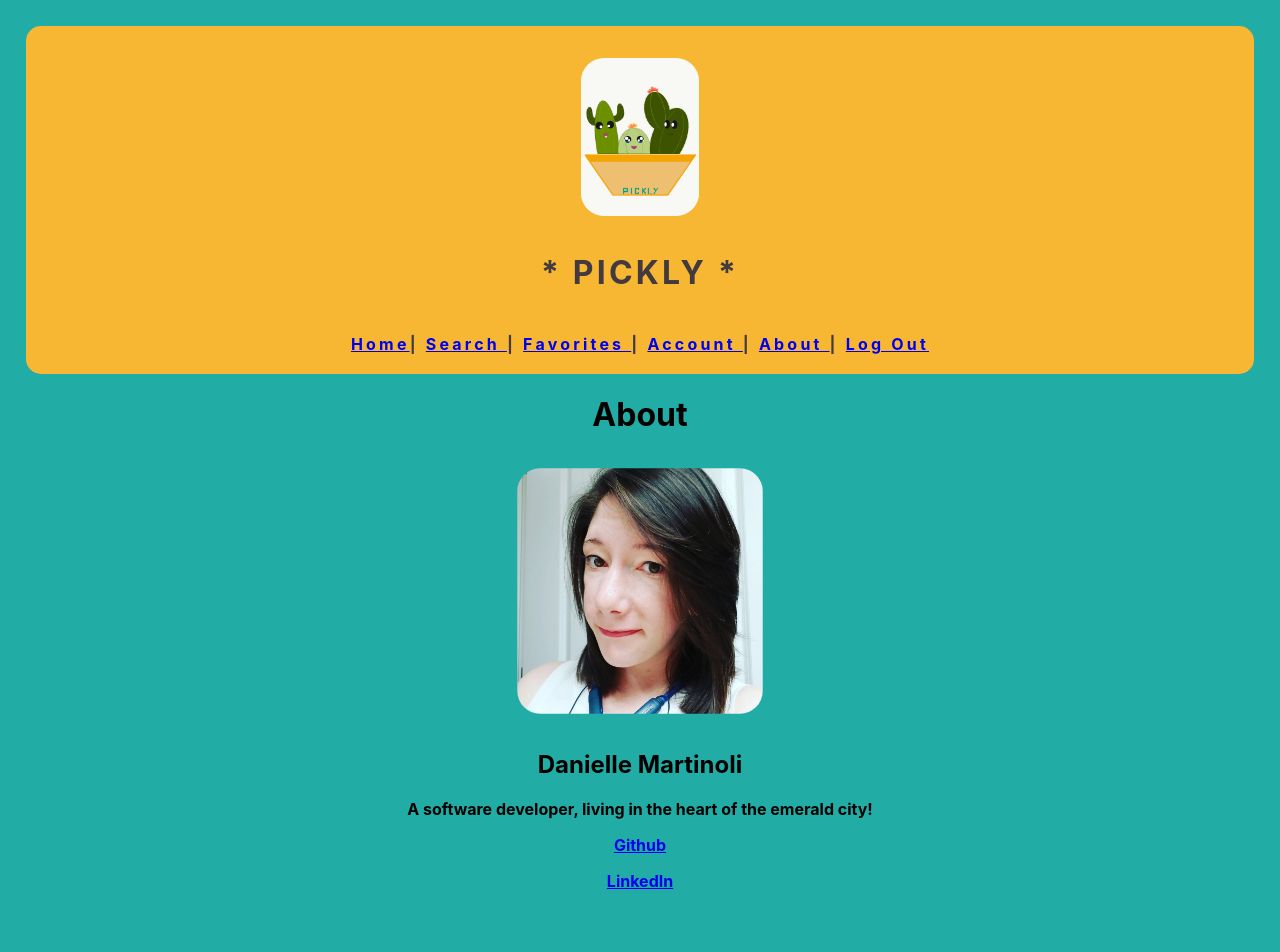
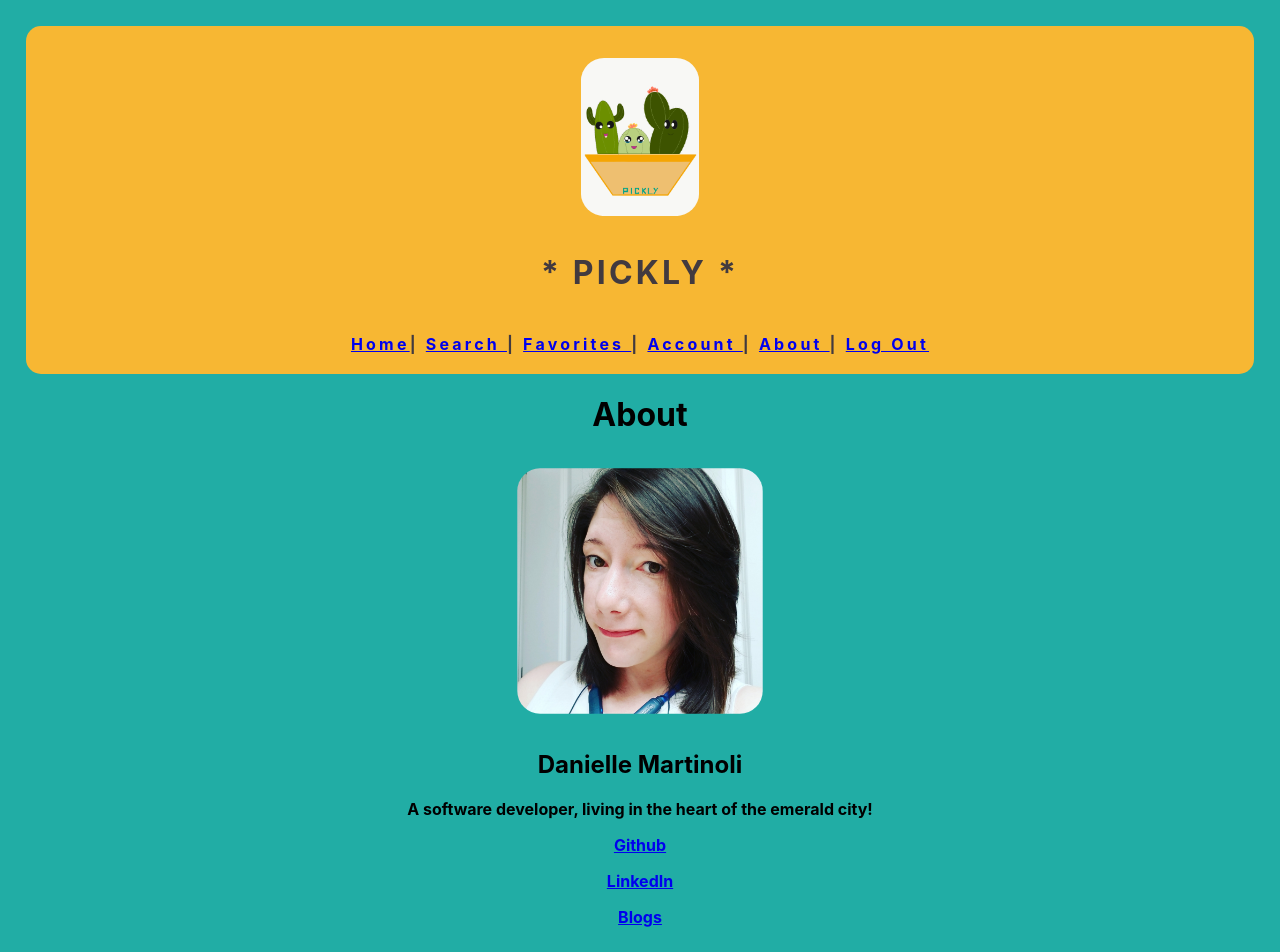
Before and after one commit to daniemart5/picklyapp, a React (Create React App) app in the folder frontend/frontend_stuff/: page /about in a window 1280 px wide. Shown: the top 952 px of the page. Built offline with nearby package versions, Linux system fonts and the light colour scheme; the HTML template or start-up script is replaced by a standard one.

Commit message:
forgot to do blog link!

```diff
--- a/frontend/frontend_stuff/src/pages/About.js
+++ b/frontend/frontend_stuff/src/pages/About.js
@@ -15,6 +15,7 @@ class About extends Component {
 
                 <p><a href="https://github.com/daniemart5/">Github</a></p>
                 <p><a href="https://www.linkedin.com/in/daniemartinoli/">LinkedIn</a></p>
+                <p><a href="https://medium.com/@daniemart5">Blogs</a></p>
             </div>
         )
     }
```
Also changed, not shown: 2 other files (tests, documents, lock files or other folders).
